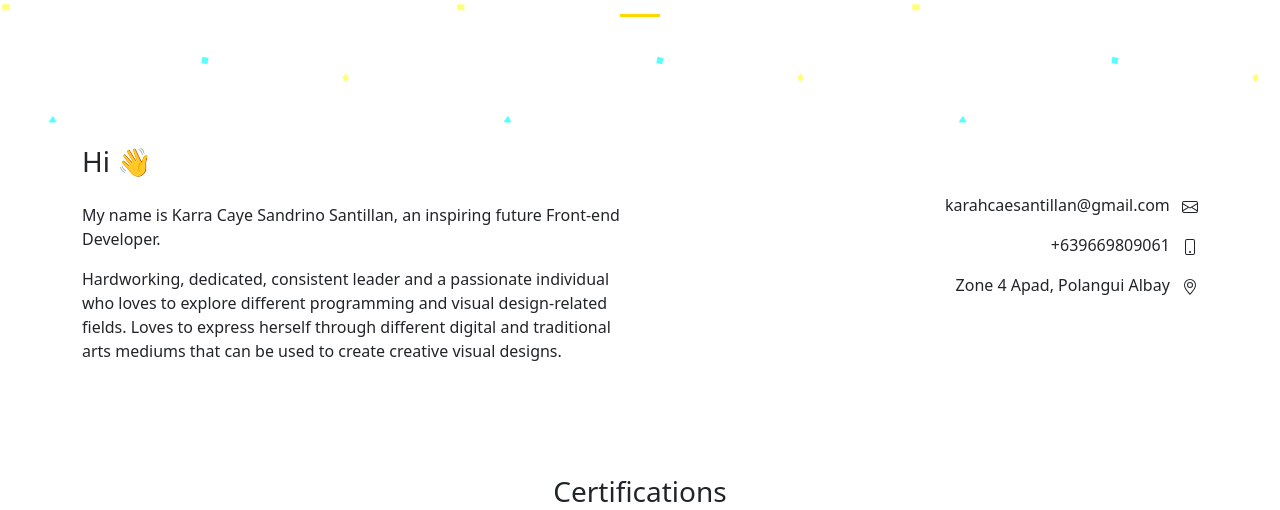
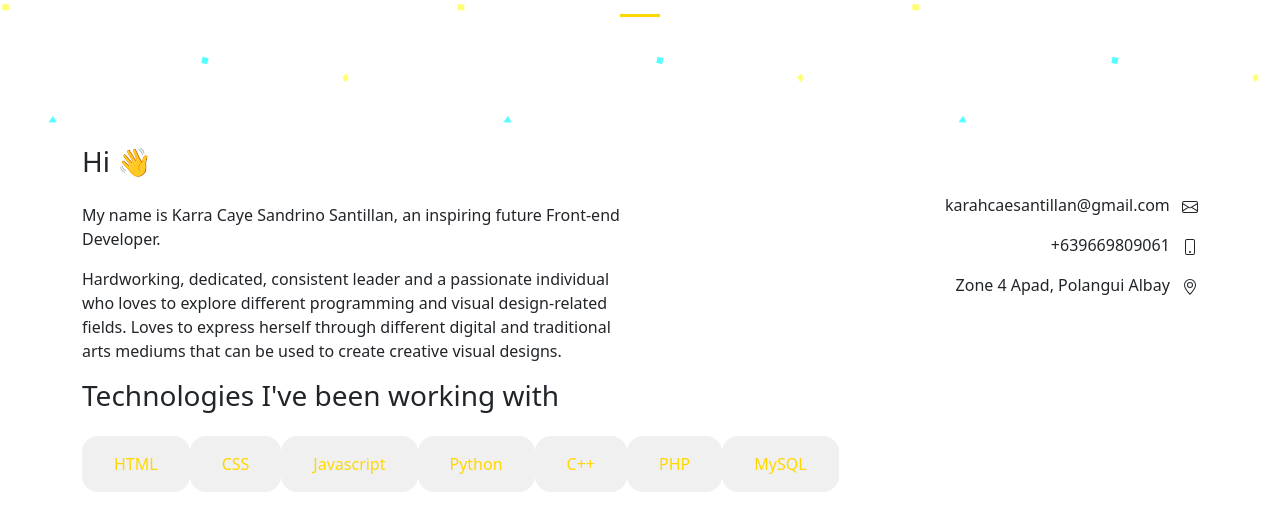
Before and after one commit to karracaye/karracaye, a plain HTML site: page index.html in a window 1280 px wide. Shown: the part 442-952 px from the top of the page. Drawn offline with nearby package versions, Linux system fonts and the light colour scheme.

Commit message:
Added technologies

```diff
--- a/index.html
+++ b/index.html
@@ -31,17 +31,15 @@
             background-color: gold;
             margin: 2rem auto;
         }
-
-
+        .pills{
+            padding: 1rem 2rem;
+            border-radius: 1rem;
+            color: gold;
+            background-color: rgba(225, 225, 225, 0.5);
+        }
     </style>
 </head>
-
-
 <body>
-
-
-
-
     <section id="banner" >
         <section class="py-5 text-center container">
             <div class="row py-lg-5">
@@ -55,7 +53,6 @@
     </section>
 
     <main>
-
         <section class="mb-5" >
             <div class="container pb-5">
                 <div class="row">
@@ -88,6 +85,18 @@
                                 <path d="M8 8a2 2 0 1 1 0-4 2 2 0 0 1 0 4zm0 1a3 3 0 1 0 0-6 3 3 0 0 0 0 6z"/>
                         </svg>
                         </div>
+                    </div>
+                </div>
+                <div>
+                    <h3 class="fw-light mb-4" >Technologies I've been working with</h3>
+                    <div class="d-flex" >
+                        <div class="pills" >HTML</div>
+                        <div class="pills" >CSS</div>
+                        <div class="pills" >Javascript</div>
+                        <div class="pills" >Python</div>
+                        <div class="pills" >C++</div>
+                        <div class="pills" >PHP</div>
+                        <div class="pills" >MySQL</div>
                     </div>
                 </div>
             </div>
```
